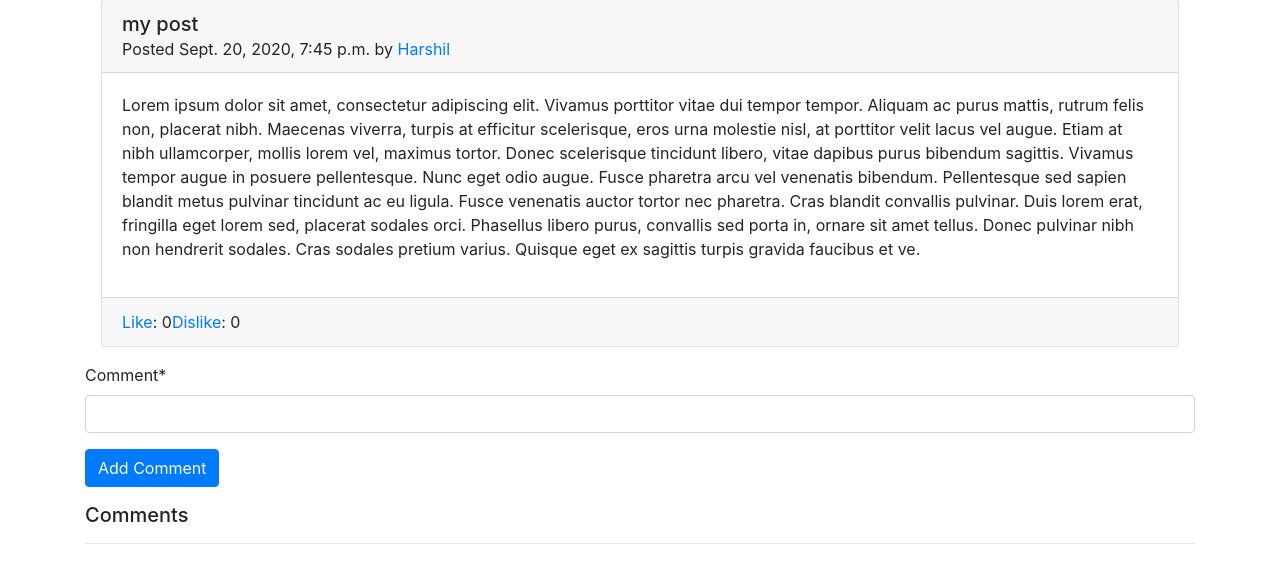
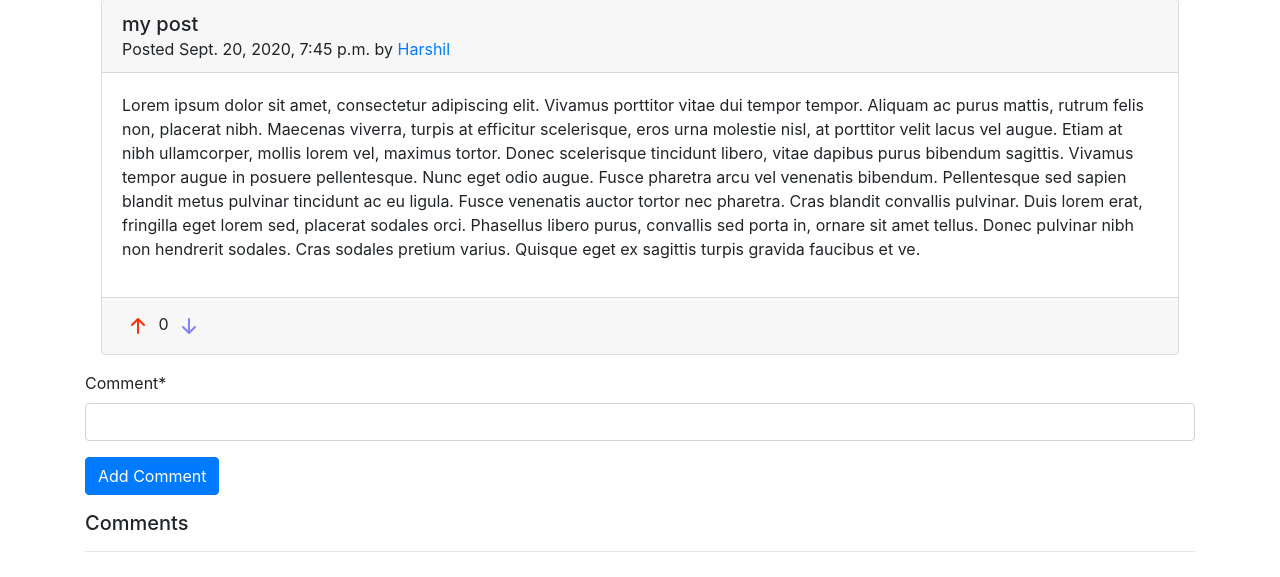
Before and after one commit to HarshilPan07/Django-Blog, a Django app: page /post/13/ in a window 1280 px wide. Shown: the part 73-650 px from the top of the page. Run offline with Django 3.2, Linux system fonts and the light colour scheme; a user stored in the database is signed in; data comes from the database, SQL or seed files in the repository; both versions use the stored data as it was after the commit; data that the repository does not hold is empty; some libraries are stand-ins or nearby versions.

Commit message:
added color like and dislike buttons, and get_rating() method to Post model

```diff
--- a/blog/models.py
+++ b/blog/models.py
@@ -29,6 +29,9 @@ class Post(models.Model):
     def get_absolute_url(self):
         return reverse("post", kwargs={"pk": self.pk})
 
+    def get_rating(self):
+        return self.likes.count() - self.dislikes.count()
+
 class Comment(models.Model):
     content = models.CharField("Comment", max_length=500)
     date_posted = models.DateTimeField(auto_now_add=True)
--- a/blog/templates/blog/detail.html
+++ b/blog/templates/blog/detail.html
@@ -15,16 +15,27 @@
         <p>{{ post.content }}</p>
     </div>
     <div class='card-footer'>
-            <div class='d-flex justify-content-start'>
-                <a href="{% url 'like-post' post.id %}">Like</a>: {{ post.likes.count }}
-                <a href="{% url 'dislike-post' post.id %}">Dislike</a>: {{ post.dislikes.count }}
+        <div class='row'>
+            <div class='col-10'>
+                <a href="{% url 'like-post' post.id %}">
+                    <svg width="2em" height="2em" viewBox="0 0 16 16" class="bi bi-arrow-up-short" fill="#F73009" xmlns="http://www.w3.org/2000/svg">
+                    <path fill-rule="evenodd" d="M8 12a.5.5 0 0 0 .5-.5V5.707l2.146 2.147a.5.5 0 0 0 .708-.708l-3-3a.5.5 0 0 0-.708 0l-3 3a.5.5 0 1 0 .708.708L7.5 5.707V11.5a.5.5 0 0 0 .5.5z"/>
+                    </svg>
+                </a>
+                {{ post.get_rating }}
+                <a href="{% url 'dislike-post' post.id %}">
+                    <svg width="2em" height="2em" viewBox="0 0 16 16" class="bi bi-arrow-down-short" fill="#8283F6" xmlns="http://www.w3.org/2000/svg">
+                    <path fill-rule="evenodd" d="M8 4a.5.5 0 0 1 .5.5v5.793l2.146-2.147a.5.5 0 0 1 .708.708l-3 3a.5.5 0 0 1-.708 0l-3-3a.5.5 0 1 1 .708-.708L7.5 10.293V4.5A.5.5 0 0 1 8 4z"/>
+                    </svg>
+                </a>
             </div>
-            <div class='d-flex justify-content-end'>
+            <div class='col-2'>
                 {% if user == post.author %}
                 <small><a href="{% url 'update-post' post.id %}">Edit Post |</a></small>
                 <small><a href="{% url 'delete-post' post.id %}">| Delete Post</a></small>
                 {% endif %}
             </div>
+        </div>
     </div>
 </div>
 
```
Also changed, not shown: db.sqlite3.
